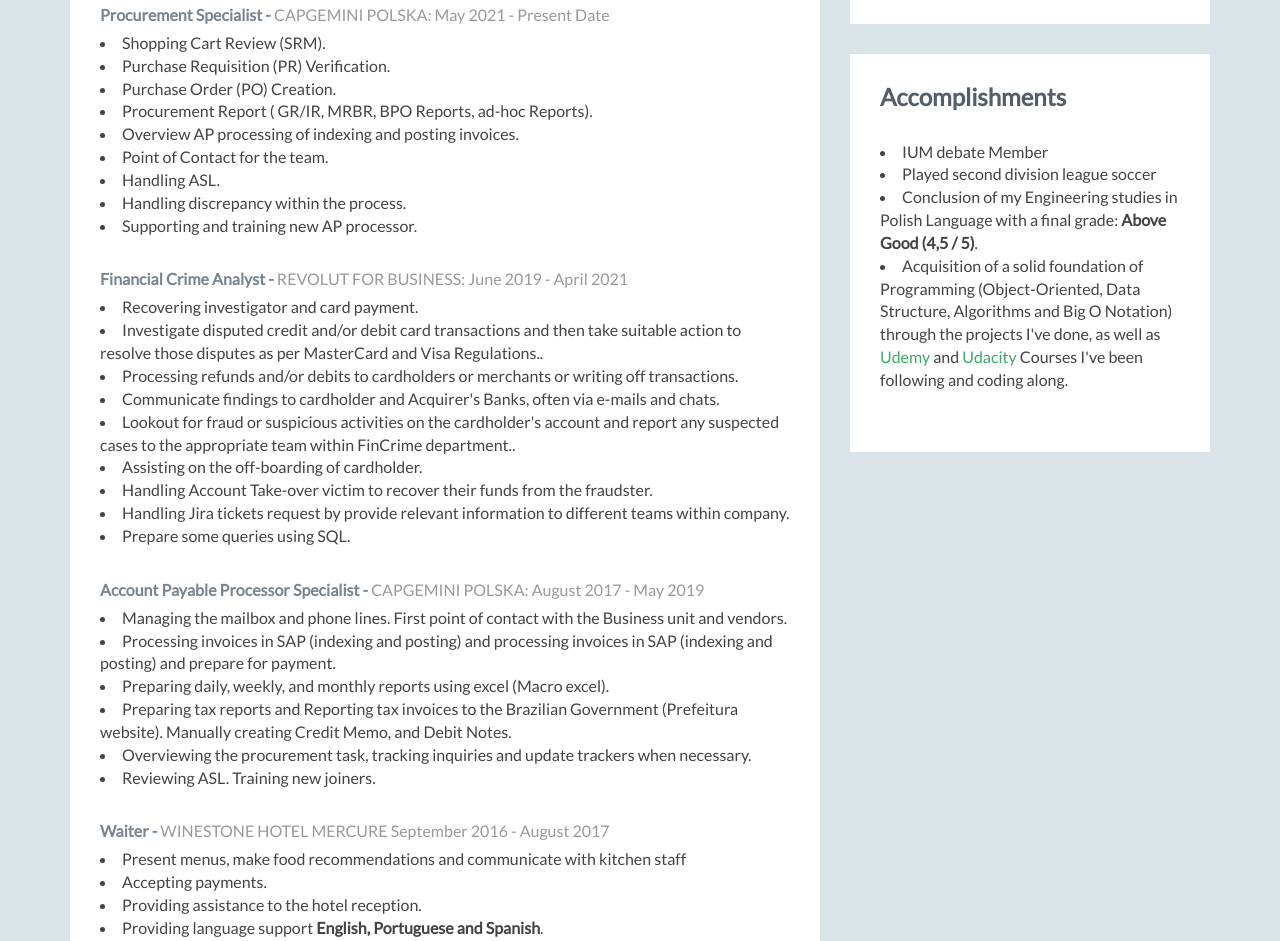
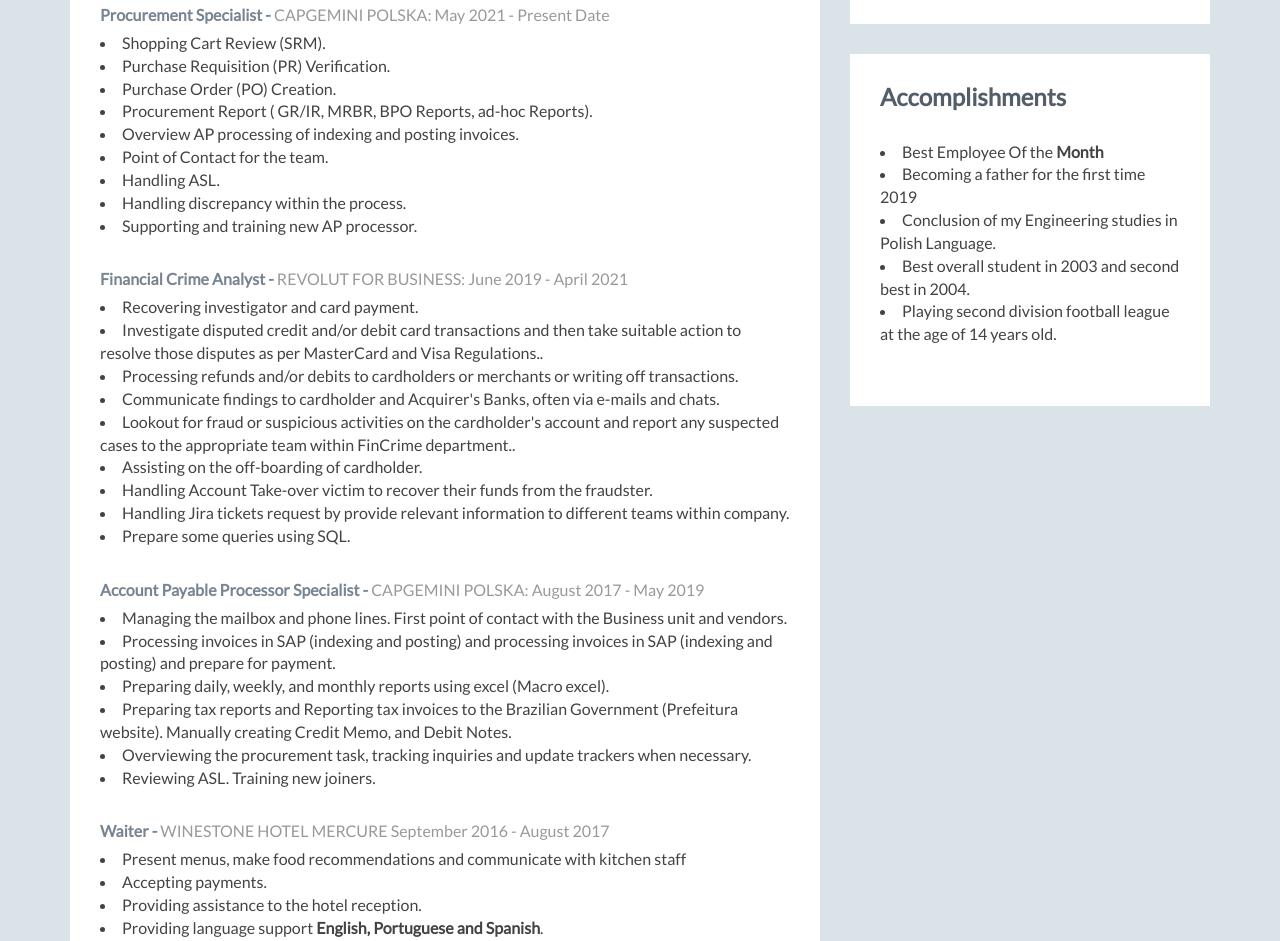
Before and after one commit to Calivala-86/portfolio, a plain HTML site: page index.html in a window 1280 px wide. Shown: the part 3074-4015 px from the top of the page. Drawn offline with Linux system fonts and the light colour scheme; a script that the page names is missing.

Commit message:
update.3 portfolio

```diff
--- a/index.html
+++ b/index.html
@@ -386,10 +386,12 @@
                         <h2 class="heading">Accomplishments</h2>
                         <div class="content">
                             <div class="item">
-                                <li>IUM debate Member</li>
-                                <li>Played second division league soccer</li>
-                                <li>Conclusion of my Engineering studies in Polish Language with a final grade: <strong>Above Good (4,5 / 5)</strong>.</li>
-                                <li class="summary">Acquisition of a solid foundation of Programming (Object-Oriented, Data Structure, Algorithms and Big O Notation) through the projects I've done, as well as <a href="https://www.udemy.com">Udemy</a> and <a href="https://eu.udacity.com">Udacity </a>Courses I've been following and coding along.</li>
+                                <li>Best Employee Of the <strong>Month</strong></li>
+                                <li>Becoming a father for the first time 2019</li>
+                                <li>Conclusion of my Engineering studies in Polish Language.</li>
+                                <li>Best overall student in 2003 and second best in 2004.</li>
+                                <li>Playing second division football league at the age of 14 years old.</li>
+
                             </div>
                         </div>
                 </aside>
```
